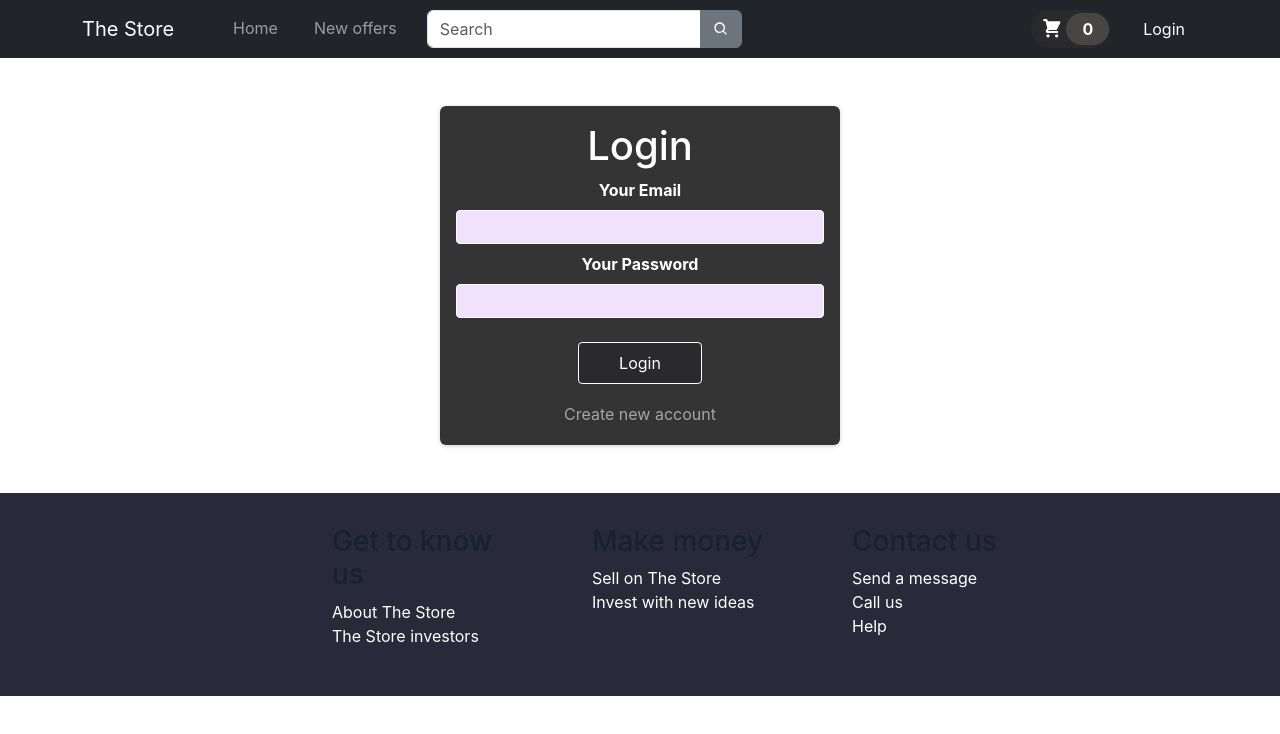
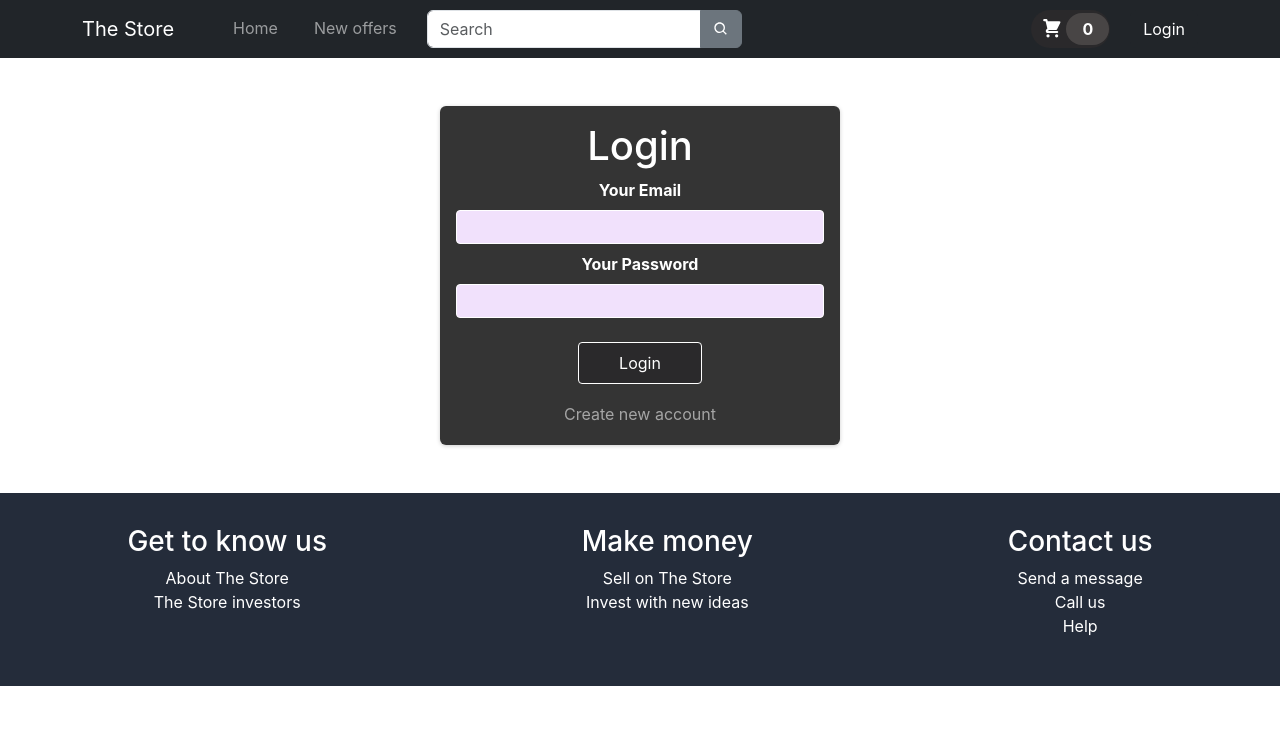
Before and after one commit to A-E-Hamed/e-commerce, a React (Create React App) app: page /profile in a window 1280 px wide. Shown: the top 734 px of the page. Built offline with nearby package versions, Linux system fonts and the light colour scheme.

Commit message:
footer styling

```diff
--- a/src/components/Layout/Footer.module.css
+++ b/src/components/Layout/Footer.module.css
@@ -1,23 +1,25 @@
-.container{
+.container {
   display: flex;
-    background-color: #282A3A;
-    padding-left: 300px;
-
+  background-color: #242c3a;
+  justify-content: space-around;
+  text-align: center;
 }
 
-.container ul{
+.container h3 {
+  color: white;
+}
+
+.container ul {
   color: white;
   list-style: none;
   padding: 0;
 }
 
-.container a{
+.container a {
   text-decoration: none;
   color: white;
 }
 
-.section{
+.section {
   margin: 2rem;
-    width: 20%;
-
 }
```
Lines whose indentation alone changed are shown as unchanged.
